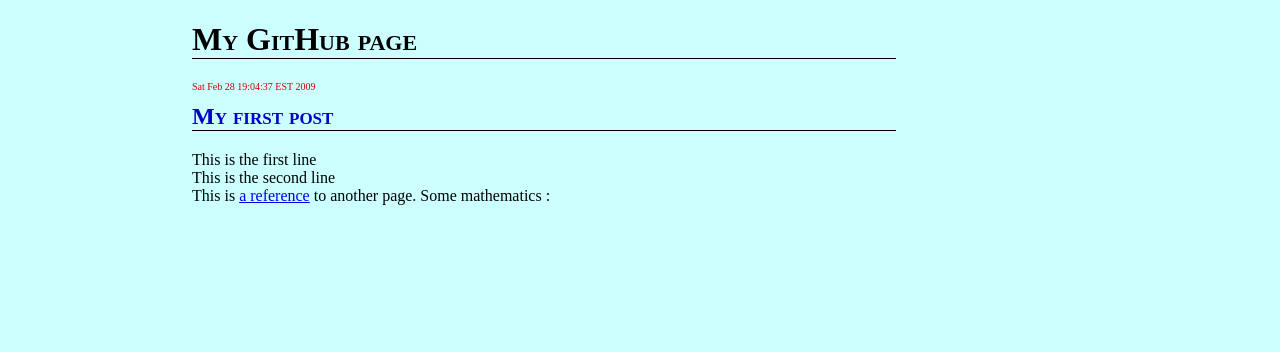
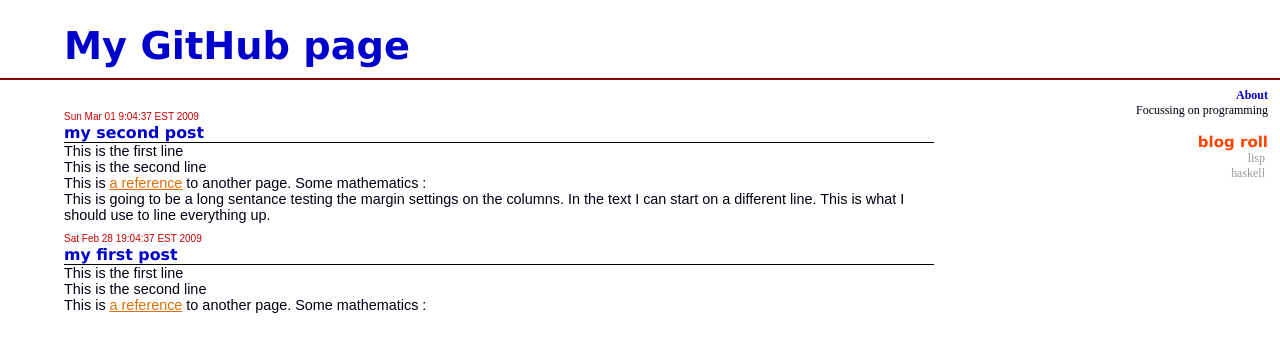
Before and after one commit to fons/fons.github.com, a plain HTML site: page index.html in a window 1280 px wide. Drawn offline with Linux system fonts and the light colour scheme.

Commit message:
added more style

```diff
--- a/index.html
+++ b/index.html
@@ -4,40 +4,78 @@
 <title> developer's blog</title>
 <style type="text/css">
 
+  body{
+  margin:0px;
+  padding:0px;
+  background:#ffffff;
+  color:#000011;
+  font:0.9em Sans-Serif;
+}
+  a{color:#DE7008;
+  }
+  a:hover{color:#E0AD12;
+  }
+  #logo{padding:0px;margin:0px;}
+  @media all {
+  div#mainClm{float:left;padding:13px 50px 10px 5%;width:68%;}
+  div#sideBar{
+  margin:0px 1em 0px 0px;
+  padding:0px;
+  text-align:right;
+  font-family : 'Sans Serif';
+  font-size : 12px;
 
-
-h1 {
-    border-bottom-color : #000000;
-    border-bottom-style : solid;
-    border-bottom-width : 1px;
-    border-top-width : 1px;
-    font-family : 'Sans Serif';
-    font-variant : small-caps;
+  }
+  }
+  @media handheld {
+  div#mainClm{float:none;width:90%;}
+  div#sideBar{padding:13px 50px 10px 5%;text-align:left;}
+  }
+  #header{
+  padding:0px 0px 8px 0px;
+  margin:0px 0px 20px 0px;
+  #border-bottom:solid 1px #eeeeee;
+  #border-top:solid 2px #FFEBCD;
+  #background:#FFEBCD;color:#8B4513;
+  }
+  h1,h2,h3,h4,h5,h6{
+  padding:0px;margin:0px;
   }
 
+  h1{
+  padding:18px 0px 10px 5%;
+  margin:5px 0px 8px 0px;
+  color: #0000cc;
+  font:bold 266% Verdana,Sans-Serif;
+  border-bottom:solid 2px darkred;
+  }
 
   h2 {
-    font-variant : small-caps;
-    color : dark-blue;
-    border-bottom-width : 1px;
-    border-bottom-color : #000000;
-    border-bottom-style : solid;
+  border-bottom:solid 1px #000000;
+  color: #0000cc;
+  font:bold 110% Verdana,Sans-Serif;
+  }
+
+  h3{
+  margin:10px 0px 0px 0px;
+  padding:0px 0px 0px 2%;
+  border-bottom:dotted 1px #cccccc;
+  color:#777777;
+  font-size:90%;text-align:left;
+  }
+
+  h4 {
   color : #0000cc;
   font-family : 'Sans Serif';
+  font-size : 12px;
   font-weight : bold;
   }
 
 
-h3 {
-    border-bottom-color : #000000;
-    border-bottom-style : solid;
-    border-bottom-width : 1px;
-    color : #0000cc;
-    font-family : 'Sans Serif';
-    font-size : 20px;
-    font-weight : bold;
+  h6{
+  color:#FF4500;
+  font:bold 125% Verdana,Sans-Serif;
   }
-
 
 p {
     border-bottom-width : 1px;
@@ -47,31 +85,93 @@ p {
     height : 2px;
   }
 
-body {
-    margin-left: 15%;
-    margin-right: 30%;
-    background-color : #ccffff;
-    color : black;
-    font-family : , 'Sans Serif',;
-    font-size : 16px;
+
+  h2.sidebar-title{
+  margin:0px;
+  color:#FF4500;
+  font:bold 125% Verdana,Sans-Serif;
+  padding:0px;
+  border:none;
+  background:#ffffff;}
+  #sideBar ul{
+  margin:0px 0px 33px 0px;
+  padding:0px 0px 0px 0px;
+  list-style-type:none;
+  font-size:95%;}
+  #sideBar li
+  {margin:0px 0px 0px 0px;
+  padding:0px 0px 0px 0px;
+  list-style-type:none;
+  font-size:105%;
   }
+  #description{
+  padding:0px 0px 0px 5%;
+  margin:0px;
+  color:#9E5205
+  ;background:transparent;font:bold 85% Verdana,Sans-Serif;
+  }
+  #sideBar ul a{padding:2px;margin:1px;width:100%;border:none;
+  color:#999999;
+  text-decoration:none;}
+  #sideBar ul a:link{color:#999999;}
+  #sideBar ul a:visited{color:#999999;}
+  #sideBar ul a:active{color:#ff0000;}
+  #sideBar ul a:hover{color:#DE7008;text-decoration:none;}
+  pre,code{color:#999999;}
+  strike{color:#999999;}
+  .bug{padding:5px;border:0px;}
+  .byline{padding:0px;margin:0px;color:#444444;font-size:80%;}
+  .byline a{border:none;color:#FF4500;text-decoration:none;}
+  .byline a:hover{text-decoration:underline;}
+
 
 </style>
 
 </head>
+<div id="headerx">
+<h1>My GitHub page</h1>
 
+</div>
+<div id="mainClm">
 <body>
 
-<h1>My GitHub page</h1>
-
-<P>Sat Feb 28 19:04:37 EST 2009</p>
-<h2> My first post </h2>
-<div>
+<P>Sun Mar 01 9:04:37 EST 2009</p>
+<h2> my second post </h2>
+<div id="post1">
   This is the first line <br>
   This is the second line <br>
   This is <a href="page-1.html">a reference</a> to another page.
   Some mathematics : <br>
+  This is going to be a long sentance testing the margin settings on the columns.
+  In the text I can start on a different line. This is
+  what I should use to line everything up.
+</div>
+<P>Sat Feb 28 19:04:37 EST 2009</p>
+<h2> my first post </h2>
+<div id="post1">
+  This is the first line <br>
+  This is the second line <br>
+  This is <a href="page-1.html">a reference</a> to another page.
+  Some mathematics : <br>
+</div>
 
+</div><!-- end of main area -->
+
+<!-- start of the sidebar -->
+<div id="sideBar">
+<h4> About</h4>
+<div id="about">
+Focussing on programming
 </div>
+<br>
+<h6> blog roll</h6>
+<ul>
+<li> <a href="http://www.planetlisp.com"> lisp </a></li>
+<li> <a href="http://www.planethaskel.com"> haskell </a></li>
+</ul>
+</div> <!--end of sidebar-->
+
 </body>
+
+
 </html>
```
Lines whose indentation alone changed are shown as unchanged.
